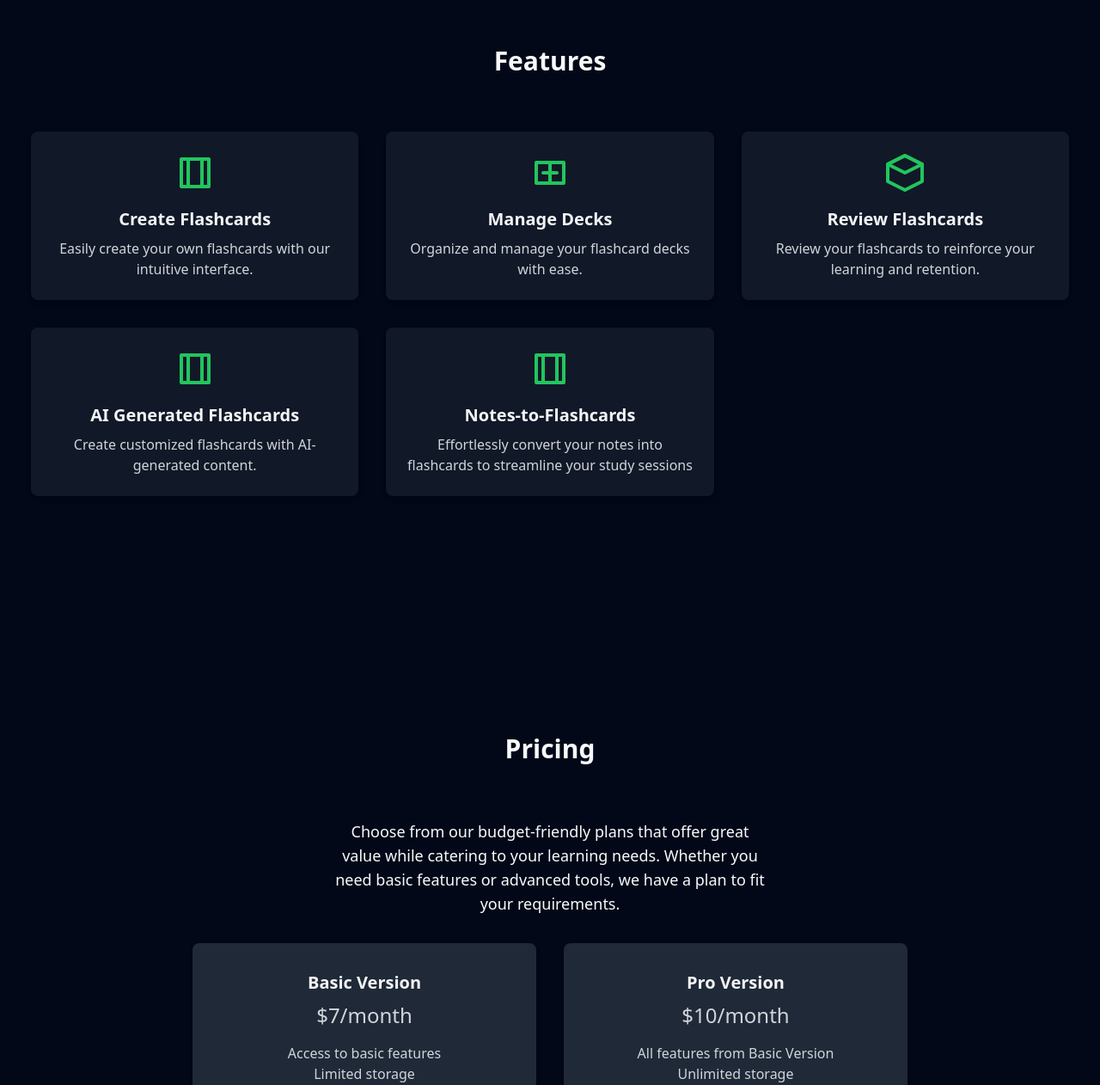
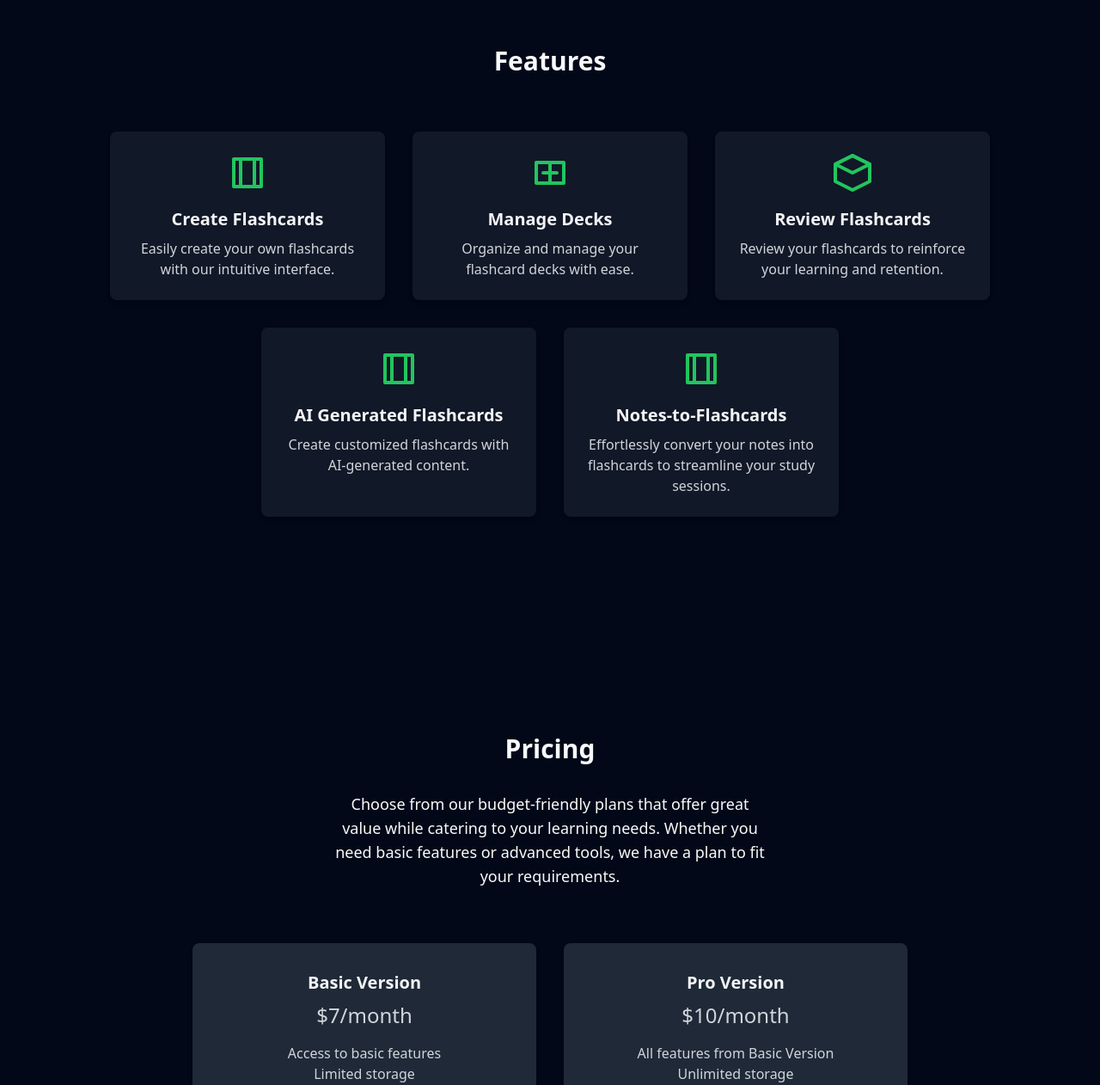
Before and after one commit to abdelghaniBensalih/AI-Flashcards, a Next.js app in the folder client/: page / in a window 1280 px wide. Shown: the part 783-2045 px from the top of the page at 86% size. Built offline with nearby package versions, Linux system fonts and the light colour scheme; no server answers.

Commit message:
features section front end fix

```diff
--- a/client/app/page.tsx
+++ b/client/app/page.tsx
@@ -123,9 +123,8 @@ export default function Home() {
       {/* Features section */}
       <div id="features" className="flex flex-col items-center min-h-screen text-center p-4">
   <h2 className="text-3xl font-bold mb-16 text-center">Features</h2>
-        <div className="grid grid-cols-1 md:grid-cols-2 lg:grid-cols-3 gap-8">
-          {/* Feature cards */}
-          <div className="flex flex-col items-center text-center bg-slate-90 dark:bg-gray-900 shadow-md rounded-lg p-6 hover:shadow-lg transition-shadow duration-300">
+  <div className="flex flex-wrap justify-center gap-8">
+    <div className="flex flex-col items-center text-center bg-slate-90 dark:bg-gray-900 shadow-md rounded-lg p-6 w-80 h-75 hover:shadow-lg transition-shadow duration-300">
       <svg
         className="w-12 h-12 text-green-500 mb-4"
         xmlns="http://www.w3.org/2000/svg"
@@ -146,7 +145,7 @@ export default function Home() {
         Easily create your own flashcards with our intuitive interface.
       </p>
     </div>
-          <div className="flex flex-col items-center text-center bg-slate-90 dark:bg-gray-900 shadow-md rounded-lg p-6 hover:shadow-lg transition-shadow duration-300">
+    <div className="flex flex-col items-center text-center bg-slate-90 dark:bg-gray-900 shadow-md rounded-lg p-6 w-80 h-75 hover:shadow-lg transition-shadow duration-300">
       <svg
         className="w-12 h-12 text-green-500 mb-4"
         xmlns="http://www.w3.org/2000/svg"
@@ -167,7 +166,7 @@ export default function Home() {
         Organize and manage your flashcard decks with ease.
       </p>
     </div>
-          <div className="flex flex-col items-center text-center bg-slate-90 dark:bg-gray-900 shadow-md rounded-lg p-6 hover:shadow-lg transition-shadow duration-300">
+    <div className="flex flex-col items-center text-center bg-slate-90 dark:bg-gray-900 shadow-md rounded-lg p-6 w-80 h-75 hover:shadow-lg transition-shadow duration-300">
       <svg
         className="w-12 h-12 text-green-500 mb-4"
         xmlns="http://www.w3.org/2000/svg"
@@ -188,7 +187,7 @@ export default function Home() {
         Review your flashcards to reinforce your learning and retention.
       </p>
     </div>
-          <div className="flex flex-col items-center text-center bg-slate-90 dark:bg-gray-900 shadow-md rounded-lg p-6 hover:shadow-lg transition-shadow duration-300">
+    <div className="flex flex-col items-center text-center bg-slate-90 dark:bg-gray-900 shadow-md rounded-lg p-6 w-80 h-75 hover:shadow-lg transition-shadow duration-300">
       <svg
         className="w-12 h-12 text-green-500 mb-4"
         xmlns="http://www.w3.org/2000/svg"
@@ -209,7 +208,7 @@ export default function Home() {
         Create customized flashcards with AI-generated content.
       </p>
     </div>
-          <div className="flex flex-col items-center text-center bg-slate-90 dark:bg-gray-900 shadow-md rounded-lg p-6 hover:shadow-lg transition-shadow duration-300">
+    <div className="flex flex-col items-center text-center bg-slate-90 dark:bg-gray-900 shadow-md rounded-lg p-6 w-80 h-75 hover:shadow-lg transition-shadow duration-300">
       <svg
         className="w-12 h-12 text-green-500 mb-4"
         xmlns="http://www.w3.org/2000/svg"
@@ -227,17 +226,18 @@ export default function Home() {
         Notes-to-Flashcards
       </h3>
       <p className="text-gray-600 dark:text-gray-300">
-            Effortlessly convert your notes into flashcards to streamline your study sessions
+        Effortlessly convert your notes into flashcards to streamline your study sessions.
       </p>
     </div>
 
   </div>
 </div>
 
+
       {/* Pricing section */}
       <div id="pricing" className="flex flex-col items-center min-h-screen text-center p-4">
-        <h2 className="text-3xl font-bold mb-16 text-center">Pricing</h2>
-        <p className="text-lg mb-8 max-w-lg">Choose from our budget-friendly plans that offer great value while catering to your learning needs. Whether you need basic features or advanced tools, we have a plan to fit your requirements.</p>
+        <h2 className="text-3xl font-bold mb-8 text-center">Pricing</h2>
+        <p className="text-lg mb-16 max-w-lg">Choose from our budget-friendly plans that offer great value while catering to your learning needs. Whether you need basic features or advanced tools, we have a plan to fit your requirements.</p>
 
         <div className="flex flex-col sm:flex-row justify-center items-center gap-8">
           <div className="flex-1 max-w-md flex flex-col items-center bg-gray-50 dark:bg-gray-800 shadow-md rounded-lg p-8 w-[400px] text-center hover:shadow-lg transition-shadow duration-300">
```
Lines whose indentation alone changed are shown as unchanged.
